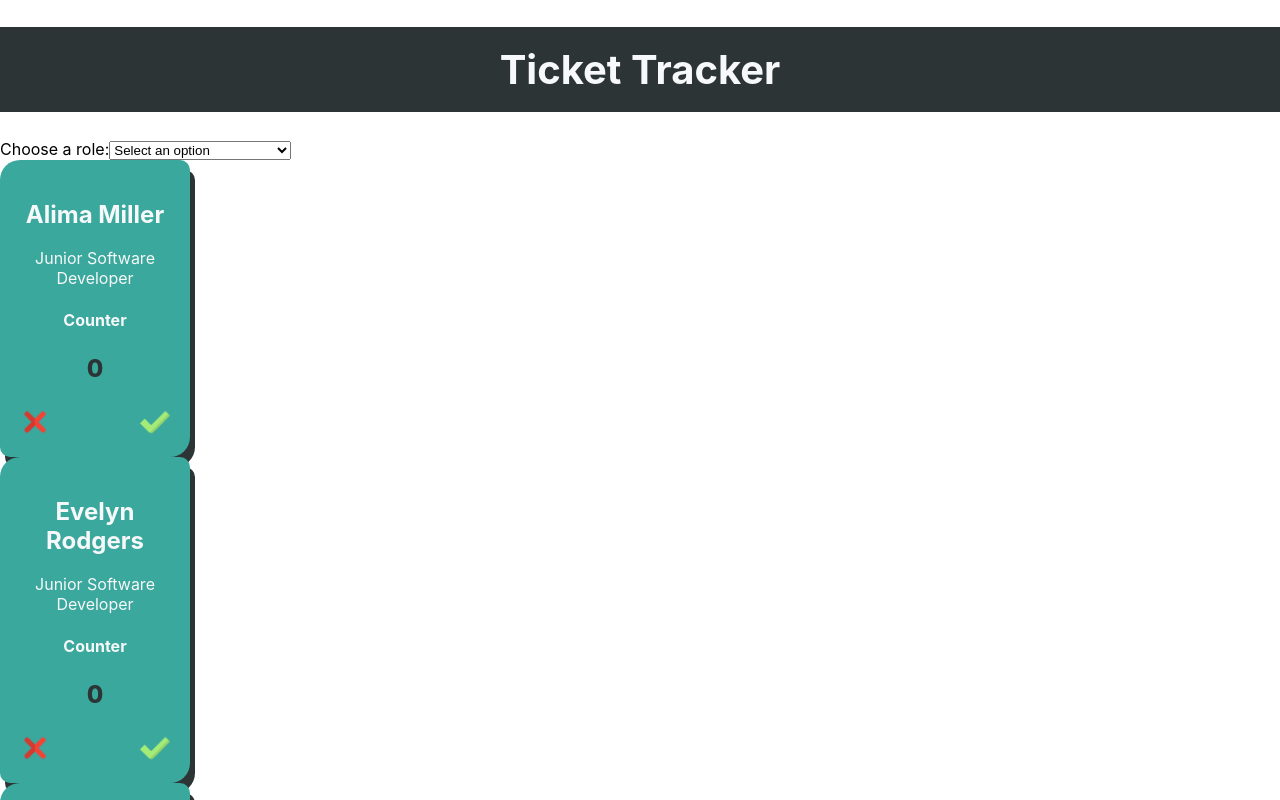
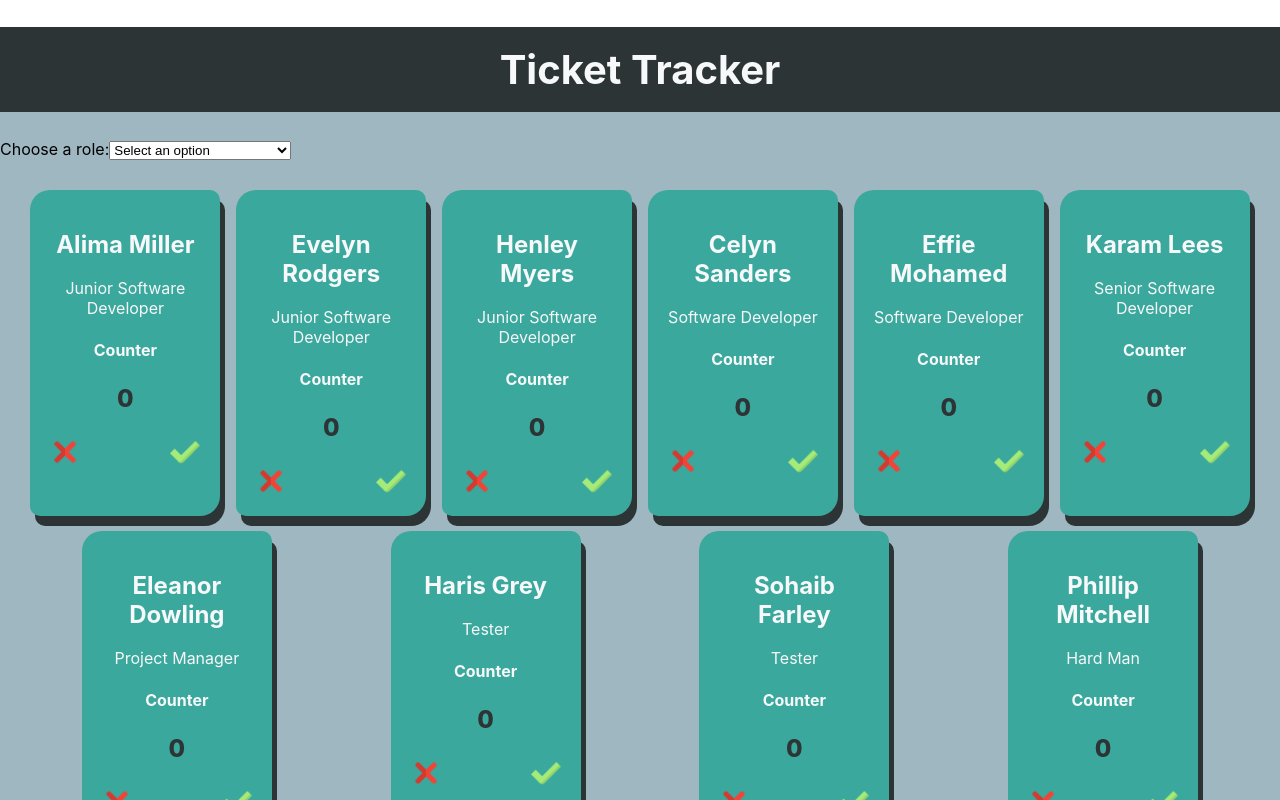
Before and after one commit to sabifromtherock/ticket-tracker, a React (Vite) app: page / in a window 1280 px wide. Shown: the top 800 px of the page. Built offline with nearby package versions, Linux system fonts and the light colour scheme.

Commit message:
added EmployeesContainer style

```diff
--- a/src/App.scss
+++ b/src/App.scss
@@ -1,8 +1,12 @@
 @use "./components/Header/Header.scss";
 @use "./components/EmployeeCard/EmployeeCard.scss";
+@use "./components/EmployeesContainer/EmployeesContainer.scss";
+@use "./assets/styles/variables" as *;
 
-.reset {
+.app {
   padding: 0;
   margin: 0;
   box-sizing: border-box;
+  height: 100vh;
+  background-color: $color-grey;
 }
--- a/src/components/EmployeesContainer/EmployeesContainer.scss
+++ b/src/components/EmployeesContainer/EmployeesContainer.scss
@@ -0,0 +1,11 @@
+@use "../../assets/styles/variables" as *;
+
+.employees-container {
+  display: flex;
+  justify-content: space-around;
+  align-content: space-around;
+  flex-wrap: wrap;
+  gap: 15px;
+  padding: 30px;
+  background-color: $color-grey;
+}
--- a/src/components/EmployeesContainer/EmployeesContainer.tsx
+++ b/src/components/EmployeesContainer/EmployeesContainer.tsx
@@ -4,8 +4,8 @@ import team from "../../data/team";
 import Select from "../Select/Select";
 import { Team } from "../../types/Team";
 
-// Set automatically remove duplicates
-// convert the set back to an array using the spread operator ([...new Set(roles)])
+// Set : automatically remove duplicates
+// [...new Set(roles)] : convert the set back to an array
 const uniqueRoles: string[] = [...new Set(team.map((member) => member.role))];
 
 const EmployeesContainer = () => {
@@ -18,8 +18,9 @@ const EmployeesContainer = () => {
   if (selectedRole === "") filteredTeam = [...team];
 
   return (
-    <div>
+    <div className="employees">
       <Select roles={uniqueRoles} setSelectedRole={setSelectedRole} />
+      <div className="employees-container">
         {filteredTeam.map((employee) => {
           return (
             <EmployeeCard
@@ -30,6 +31,7 @@ const EmployeesContainer = () => {
           );
         })}
       </div>
+    </div>
   );
 };
 
```
Lines whose indentation alone changed are shown as unchanged.
